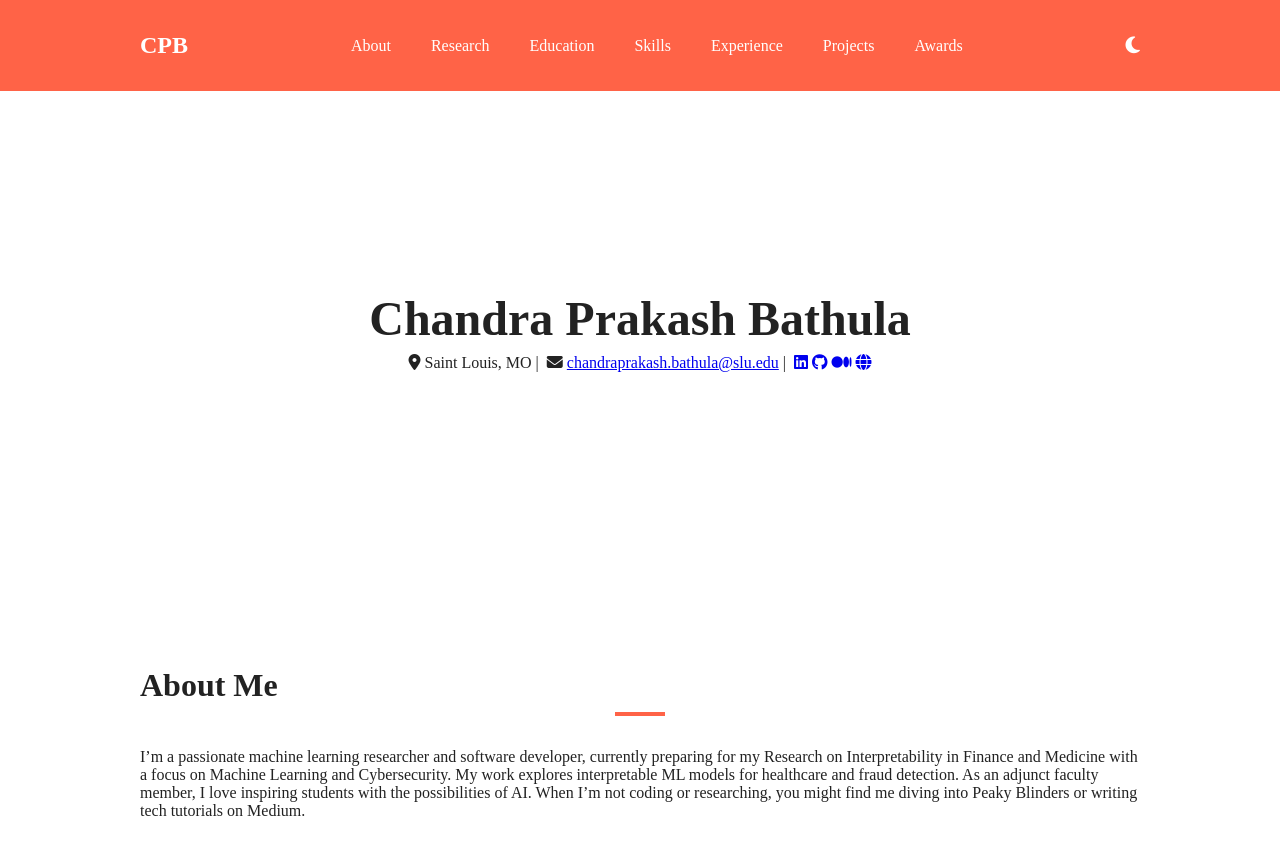
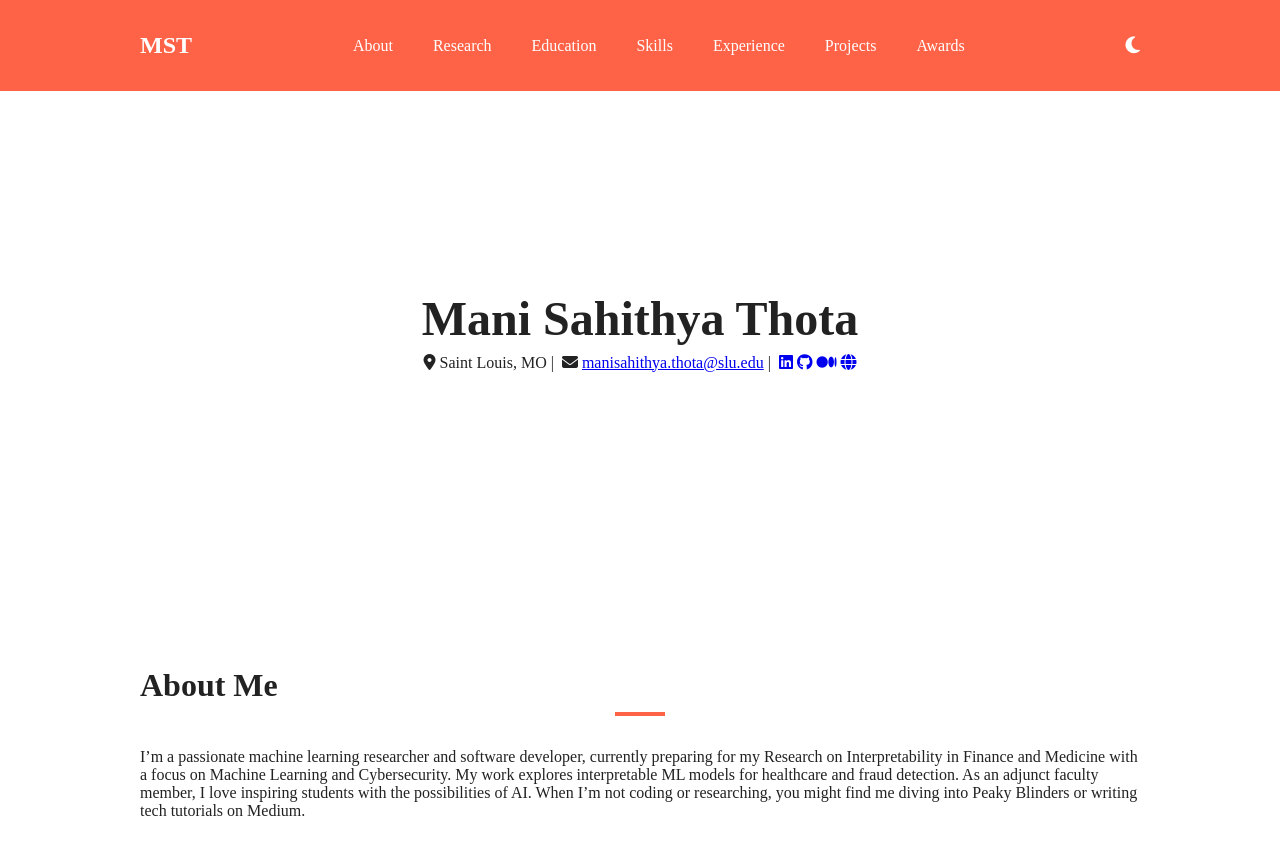
Before and after one commit to rohinisri/week-6-Activity, a plain HTML site: page resume-portfolio/index.html in a window 1280 px wide. Shown: the top 855 px of the page. Drawn offline with nearby package versions, Linux system fonts and the light colour scheme; a small style sheet from the web is missing.

Commit message:
Update index.html

```diff
--- a/resume-portfolio/index.html
+++ b/resume-portfolio/index.html
@@ -6,7 +6,7 @@
     name="viewport"
     content="width=device-width, initial-scale=1, viewport-fit=cover"
   />
-  <title>Chandra Prakash Bathula | Resume</title>
+  <title>Mani Sahithya Thota | Resume</title>
 
   <!-- AOS (Animate On Scroll) -->
   <link
@@ -28,7 +28,7 @@
   <!-- NAVIGATION -->
   <nav id="navbar">
     <div class="container">
-      <a href="#hero" class="logo">CPB</a>
+      <a href="#hero" class="logo">MST</a>
       <ul class="nav-links">
         <li><a href="#about">About</a></li>
         <li><a href="#research">Research</a></li>
@@ -47,12 +47,12 @@
   <!-- HERO -->
   <header id="hero">
     <div class="container hero-content" data-aos="fade-down">
-      <h1>Chandra Prakash Bathula</h1>
+      <h1>Mani Sahithya Thota</h1>
       <p class="contact-line">
         <i class="fas fa-map-marker-alt"></i> Saint Louis, MO |
         <i class="fas fa-envelope"></i>
-        <a href="mailto:chandraprakash.bathula@slu.edu"
-          >chandraprakash.bathula@slu.edu</a
+        <a href="mailto:manishathya.thota@slu.edu"
+          >manisahithya.thota@slu.edu</a
         > |
         <a href="#" target="_blank"><i class="fab fa-linkedin"></i></a>
         <a href="#" target="_blank"><i class="fab fa-github"></i></a>
```
